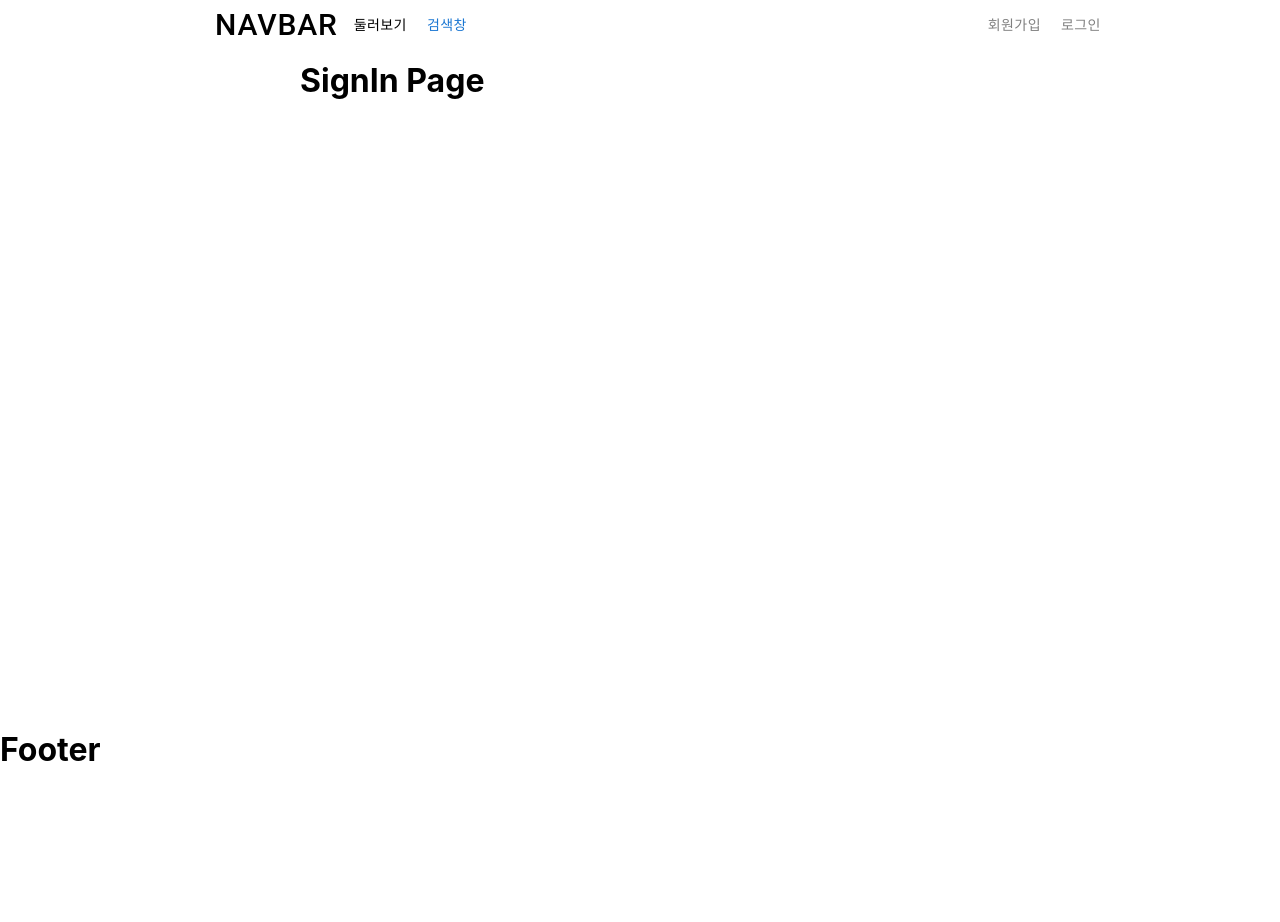
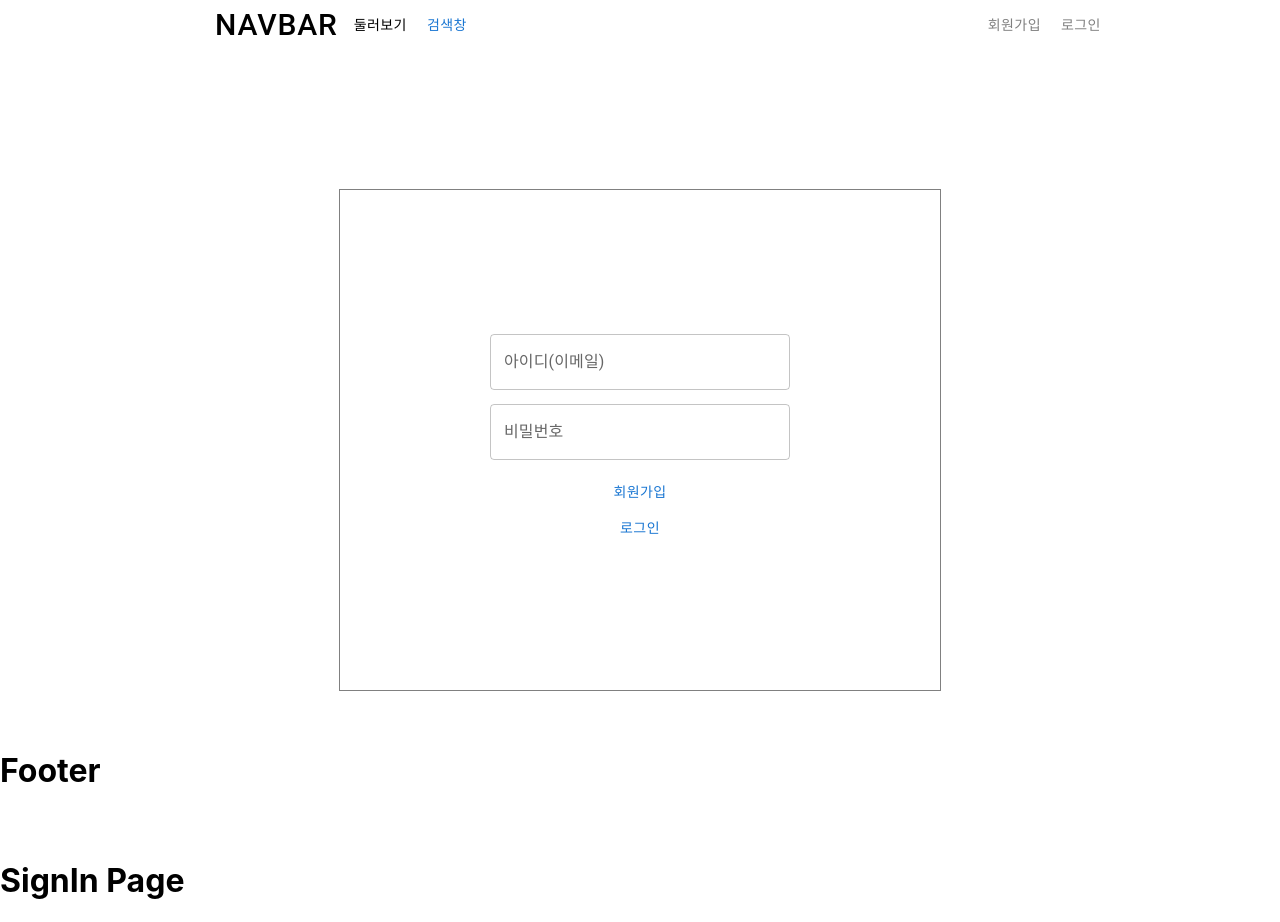
Before and after one commit to SikHye24/EX_project, a React (Create React App) app in the folder ex_project/: page /signin in a window 1280 px wide. Before the commit the page ends 840 px from the top, so only its background shows below. Built offline with nearby package versions, Linux system fonts and the light colour scheme.

Commit message:
회원가입 페이지 제작

```diff
--- a/ex_project/src/App.js
+++ b/ex_project/src/App.js
@@ -14,7 +14,7 @@ function App() {
     <BrowserRouter>
     <Box sx = {{paddingTop:'40px', display : 'flex', flexDirection : 'column', minHeight : '100vh'}}>
       <Navbar/>
-      <Box sx = {{marginLeft:'300px', flexGrow : 1}}>
+      <Box sx = {{flexGrow : 1}}>
         <Routes>
           <Route exact path = '/' element={<MainPage/>}/>
           <Route exact path = '/library' element={<LibraryPage/>}/>
--- a/ex_project/src/Components/Footer.jsx
+++ b/ex_project/src/Components/Footer.jsx
@@ -4,7 +4,7 @@ import {Box} from '@mui/material';
 export default function Footer() {
   return (
     <div>
-      <Box sx={{position : 'fixed', bottom : '0', justifyContent : 'center', padding : '10px 0'}}>
+      <Box sx={{position : 'fixed', width : '100%', height : '60px',bottom : '0', justifyContent : 'center', padding : '10px 0', backgroundColor : 'white'}}>
         <h1>Footer</h1>
       </Box>
     </div>
--- a/ex_project/src/pages/SigninPage.jsx
+++ b/ex_project/src/pages/SigninPage.jsx
@@ -1,8 +1,25 @@
 import React from 'react';
+import {Box, Button, TextField} from '@mui/material';
+import {useNavigate} from 'react-router-dom'
 
 export default function SigninPage() {
+  const Navigate = useNavigate();
   return (
     <div>
+      <Box sx={{ display: 'flex', justifyContent: 'center', alignItems: 'center', height: '100vh', backgroundColor : 'white' }}>
+       <Box sx={{width : '600px', height : '500px',backgroundColor : 'white',display: 'flex', border : '1px solid gray',flexDirection: 'column', alignItems: 'center', justifyContent: 'center'}}>
+        <TextField sx={{width : '300px', height:'40px',backgroundColor : 'white', marginBottom: '30px'}}
+          label="아이디(이메일)"
+        ></TextField>
+        <TextField sx={{width : '300px', height:'40px',backgroundColor : 'white', marginBottom: '30px'}}
+          label="비밀번호"
+        ></TextField>
+        <Box>
+          <Button onClick={() => {Navigate('/signup')}}>회원가입</Button>
+        </Box>
+        <Button>로그인</Button>
+       </Box>
+      </Box>
         <h1>SignIn Page</h1>
     </div>
   );
```
